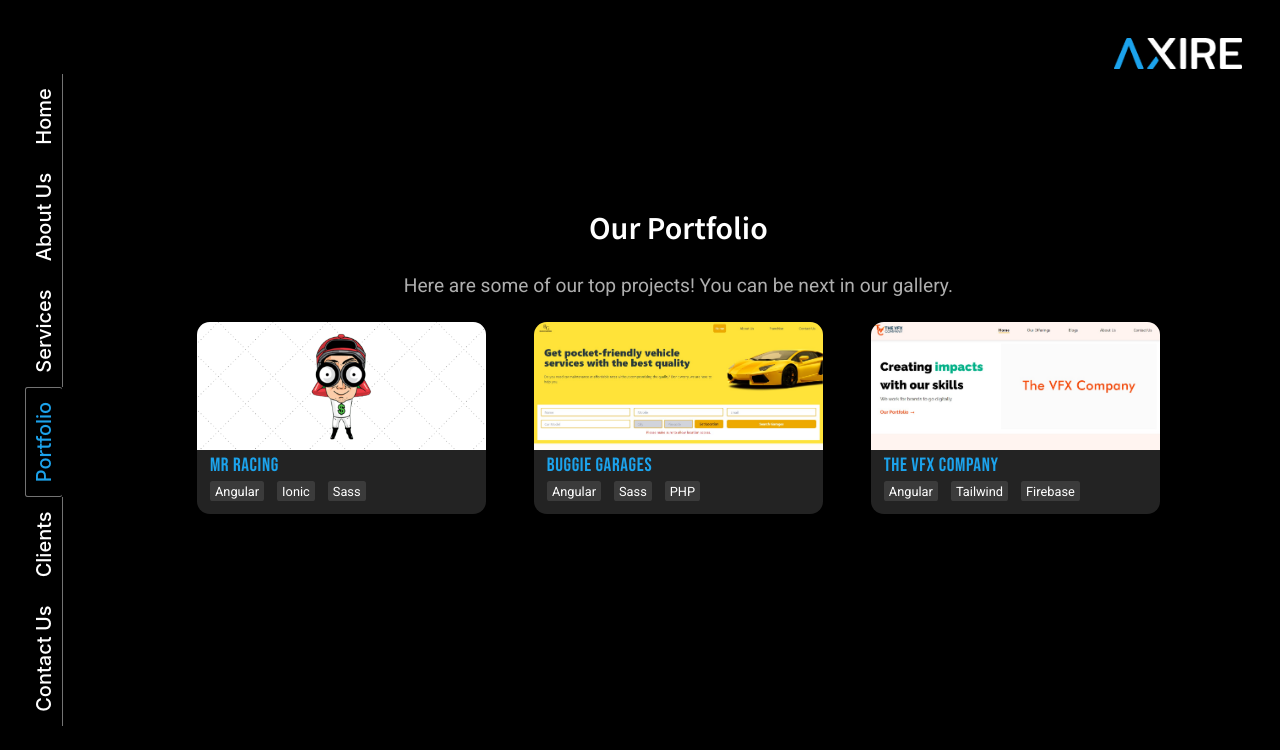
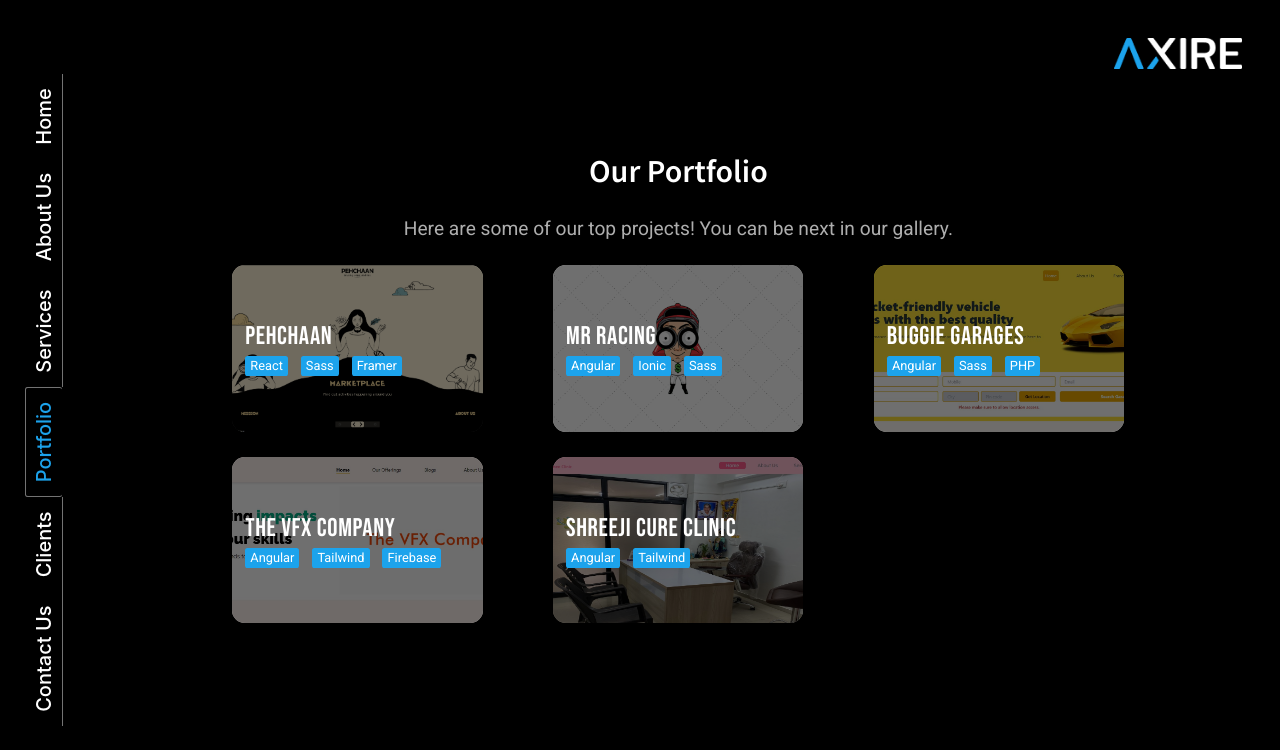
Before and after one commit to AxireInfoTech/Axire, a React (Create React App) app: page /portfolio in a window 1280 px wide. Shown: the top 750 px of the page. Built offline with nearby package versions, Linux system fonts and the light colour scheme.

Commit message:
[Minor fixes] - Added new projects - Fixed contact page issue

```diff
--- a/src/pages/AboutUs.jsx
+++ b/src/pages/AboutUs.jsx
@@ -5,7 +5,7 @@ import "../styles/aboutus.scss"
 const AboutUs = () => {
   return (
     <>
-      <div className="content">
+      <div className="about-content">
         <Helmet>
           <title>About Us - Axire</title>
           <meta name="title" content="About Us"></meta>
--- a/src/pages/Clients.jsx
+++ b/src/pages/Clients.jsx
@@ -45,7 +45,7 @@ const Clients = () => {
   }, []);
 
   return (
-    <div className="content">
+    <div className="clients-content">
       <Helmet>
           <title>Clients - Axire</title>
           <meta name="title" content="Clients"></meta>
--- a/src/pages/Contact.jsx
+++ b/src/pages/Contact.jsx
@@ -92,7 +92,7 @@ const Contact = () => {
   };
 
   return (
-    <div className="content">
+    <div className="contact-content">
       <Helmet>
           <title>Contact Us - Axire</title>
           <meta name="title" content="Contact Us"></meta>
--- a/src/pages/Home.jsx
+++ b/src/pages/Home.jsx
@@ -4,7 +4,7 @@ import "../styles/home.scss";
 
 const Home = () => {
   return (
-    <div className="content">
+    <div className="home-content">
       <Helmet>
           <title>Axire</title>
           <meta name="title" content="Home"></meta>
--- a/src/pages/Portfolio.jsx
+++ b/src/pages/Portfolio.jsx
@@ -8,6 +8,13 @@ import "slick-carousel/slick/slick-theme.css";
 const Portfolio = () => {
   const portfolioData = [
     {
+      name: "Pehchaan",
+      desc: "Provided a high-end animated website to a design startup with smoothness, responsiveness and with native motion",
+      img: "Pehchaan.png",
+      tech: ["React","Sass","Framer"],
+      link: "https://thepehchaanco.com/"
+    },
+    {
       name: "Mr Racing",
       desc: "Provided a platform for a rising company",
       img: "MrRacing.png",
@@ -16,25 +23,25 @@ const Portfolio = () => {
     },
     {
       name: "Buggie Garages",
-      desc: " A new emerging start up that is building a network of garages for easy access to the garages around and we contributed in their growing cause.",
+      desc: "A new emerging start up that is building a network of garages for easy access to the garages around and we contributed in their growing cause.",
       img: "BuggieGarages.png",
       tech: ["Angular", "Sass", "PHP"],
       link: "https://buggiegarages.com/",
     },
     {
       name: "The VFX Company",
-      desc: "  A startup that helps creating 3d animations and we helped them showcase their work and give them a boost.",
+      desc: "A startup that helps creating 3d animations and we helped them showcase their work and give them a boost.",
       img: "TheVFXCompanyV2.png",
       tech: ["Angular", "Tailwind", "Firebase"],
       link: "https://www.thevfxcompany.in/",
     },
-    // {
-    //   name: "Shreeji Cure Clinic",
-    //   desc: "Helped spreading the reach of a medical clinic and spreading information via digital medium.",
-    //   img: "ShreejiCureClinic.png",
-    //   tech: ['Angular','Tailwind'],
-    //   link: 'https://shreejicureclinic.com/#/home'
-    // },
+    {
+      name: "Shreeji Cure Clinic",
+      desc: "Helped spreading the reach of a medical clinic and spreading information via digital medium.",
+      img: "ShreejiCureClinic.png",
+      tech: ['Angular','Tailwind'],
+      link: 'https://shreejicureclinic.com/#/home'
+    },
   ];
   // var settings = {
   //   dots: true,
@@ -68,7 +75,8 @@ const Portfolio = () => {
                   rel="noreferrer"
                 >
                   <img src={"projects/" + project.img} alt="ProjectImage"></img>
-                </a>
+                <div className="project-details">
+                  <div>
                     <h3 className="portfolio-project">{project.name}</h3>
                     {project["tech"].map((tech, i) => {
                       return (
@@ -77,6 +85,9 @@ const Portfolio = () => {
                         </p>
                       );
                     })}
+                  </div>
+                  </div>
+                </a>
               </div>
             ))}
           </div>
--- a/src/styles/aboutus.scss
+++ b/src/styles/aboutus.scss
@@ -1,9 +1,12 @@
 @import "fonts.scss";
-.content{
+.about-content{
     width: 100%;
     height: 100%;
     box-sizing: border-box;
-    padding: 2vw;
+    // padding: 2vw;
+    @include mobile{
+        height: calc(100% - 15vw);
+    }
 }
 
 .video-el-1{
--- a/src/styles/clients.scss
+++ b/src/styles/clients.scss
@@ -1,4 +1,18 @@
 @import "fonts.scss";
+
+.clients-content{
+    width: 100%;
+    height: 100%;
+    box-sizing: border-box;
+    padding: 2vw;
+    display: flex;
+    justify-content: center;
+    align-items: center;
+    @include mobile{
+        height: calc(100% - 15vw);
+    }
+}
+
 .clients-area{
     width: 80%;
     @include mobile{
--- a/src/styles/contact.scss
+++ b/src/styles/contact.scss
@@ -3,10 +3,15 @@ $contact-input-height: 50px;
 $contact-input-height_mobile: 40px;
 
 
-.content{
+.contact-content{
+    width: 100%;
+    height: 100%;
     display: flex;
     justify-content: center;
     align-items: center;
+    @include mobile{
+        height: calc(100vh - 15vw);
+    }
 }
 
 .contact-centered-content{
--- a/src/styles/home.scss
+++ b/src/styles/home.scss
@@ -6,7 +6,7 @@
     height: 100vh;
 }
 
-.content{
+.home-content{
     width: 100%;
     height: 100%;
     box-sizing: border-box;
--- a/src/styles/portfolio.scss
+++ b/src/styles/portfolio.scss
@@ -32,7 +32,7 @@
         width: 80%;
         margin-left: 10%;
         margin-right: 10%;
-        height: 30vw;
+        // height: 30vw;
         @include mobile{
             width: 70%;
             margin-left: 15%;
@@ -69,9 +69,13 @@
 
     .portfolio-card-flex{
         width: 100%;
-        display: flex;
-        justify-content: space-between;
+        // display: flex;
+        // justify-content: space-between;
+        // flex-wrap: wrap;
+        position: relative;
+        float: left;
         @include mobile{
+            display: flex;
             flex-direction: column;
             height: 115vw;
         }
@@ -79,8 +83,12 @@
 
     .portfolio-card{
         position: relative;
-        width: 30%;
-        height: 15vw;
+        float: left;
+        width: 26%;
+        height: 13vw;
+        margin-left: calc(22% / 6);
+        margin-right: calc(22% / 6);
+        margin-bottom: 2vw;
         background: rgba(70,70,70,0.5);
         border-radius: 1vw;
         overflow: hidden;
@@ -94,9 +102,9 @@
 
     .portfolio-card img{
         object-fit: cover;
-        position: relative;
+        position: absolute;
         width: 100%;
-        height: 10vw;
+        height: 13vw;
         background-color: white;
         transition: all 1s;
         @include mobile{
@@ -114,14 +122,27 @@
         }
     }
 
+    .project-details {
+        display: flex;
+        align-items: center;
+        position: absolute;
+        width: 100%;
+        height: 100%;
+        left: 0;
+        z-index: 2;
+        background-color: #00000090;
+    }
+
     .portfolio-project{
-        font-size: 1.5vw;
+        font-size: 2vw;
         margin-left: 1vw;
         margin-bottom: 0.3vw;
         font-family: $font-head2;
         font-weight: 500;
         letter-spacing: 0.05vw;
-        color: $head2-col;
+        color: white;
+        // -webkit-text-stroke-width: 0.01vw;
+        // -webkit-text-stroke-color: white;
         @include mobile{
             font-size: 3vw;
             margin-left: 2vw;
@@ -138,7 +159,8 @@
         font-family: $font-desc;
         position: relative;
         float: left;
-        background: #dddddd20;
+        // background: #dddddd20;
+        background: $head2-col;
         @include mobile{
             font-size: 1.5vw;
             margin-left: 2vw;
```
Also changed, not shown: public/projects/Pehchaan.png (added). Lines whose indentation alone changed are shown as unchanged.
